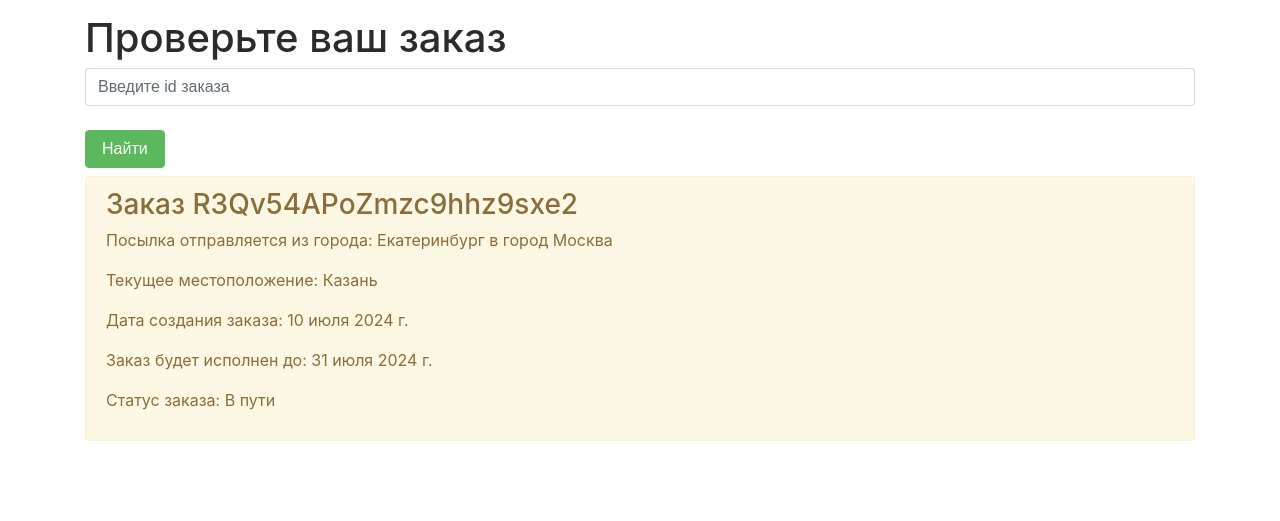
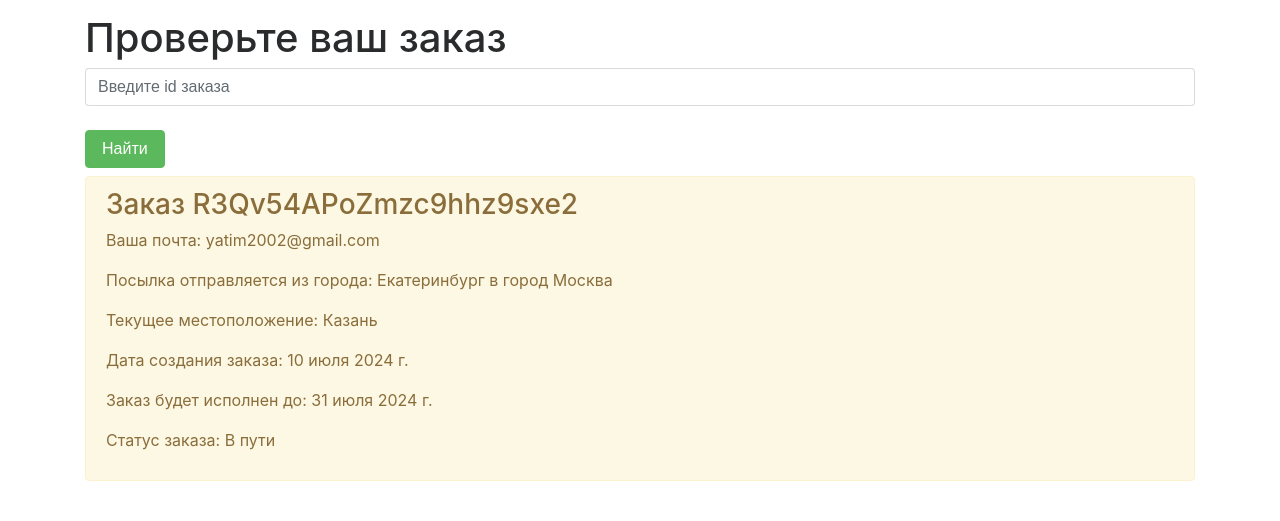
Before and after one commit to yatim-dev/logistic_site, a Django app: template templates/main/home.html in a window 1280 px wide. Shown: the part 56-577 px from the top of the page. Run offline with Django 5.2, Linux system fonts and the light colour scheme; the template is opened without the code that fills it: values that come from a table or form of the project are taken from there, others are empty; data comes from the database, SQL or seed files in the repository; both versions use the stored data as it was after the commit.

Commit message:
Добавлено поле email для orders

```diff
--- a/main/models.py
+++ b/main/models.py
@@ -12,6 +12,7 @@ class Order(models.Model):
 
     id = models.AutoField(primary_key=True)
     uuid = models.CharField(max_length=22, unique=True, default=shortuuid.uuid)
+    user_email = models.EmailField(max_length=254)
     start_city = models.CharField(max_length=255)
     end_city = models.CharField(max_length=255)
     current_city = models.CharField(max_length=255)
--- a/templates/main/home.html
+++ b/templates/main/home.html
@@ -20,6 +20,7 @@
         {% for el in orders %}
             <div class="alert alert-warning mt-2">
                 <h3>Заказ {{ el.uuid }}</h3>
+                <p>Ваша почта: {{ el.user_email }}</p>
                 <p>Посылка отправляется из города: {{ el.start_city }} в город {{ el.end_city }}</p>
                 <p>Текущее местоположение: {{ el.current_city }}</p>
                 <p>Дата создания заказа: {{ el.create_date }}</p>
```
Also changed, not shown: db.sqlite3.
